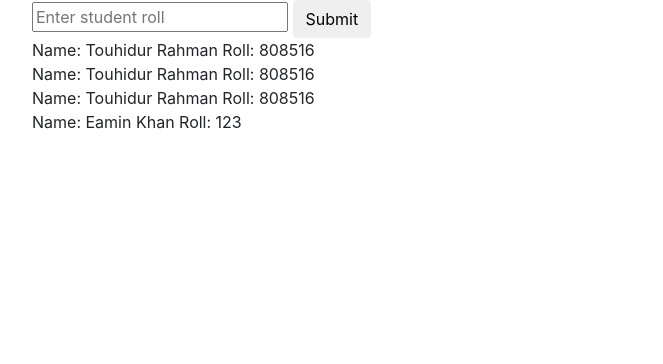
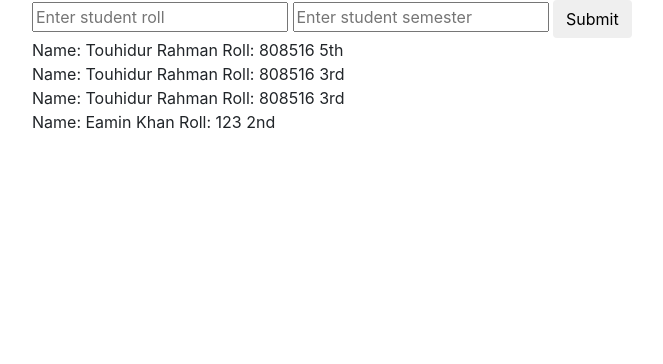
Before and after one commit to TechTouhid/Rpi-Project-django, a Django app: page /tabulation in a window 1280 px wide. Shown: the part 56-420 px from the top of the page, without its empty margins (53-716 px from the left). Run offline with Django 3.2, Linux system fonts and the light colour scheme; data comes from the database, SQL or seed files in the repository; some libraries are stand-ins or nearby versions.

Commit message:
query done up to roll and semester in tabulation

```diff
--- a/rpiapp/templates/tabulations.html
+++ b/rpiapp/templates/tabulations.html
@@ -5,7 +5,8 @@
 {% block content %}
 
     <form method="GET" action="/tabulation">{% csrf_token %}
-        <input type='text' name="q" placeholder="Enter student roll"  />
+        <input type='text' name="q_roll" placeholder="Enter student roll"  />
+        <input type='text' name="q_semester" placeholder="Enter student semester"  />
         <button type="submit" class="btn btn-default">Submit</button>
     </form>
 
@@ -14,6 +15,7 @@
         <div class='row'>
             <div class='col-sm-6 col-sm-offset-3'>
                 {{ object.student_id}}
+                {{ object.s_semester}}
             </div>
         </div>
 
--- a/rpiapp/views.py
+++ b/rpiapp/views.py
@@ -187,11 +187,12 @@ class StudentUpdateView(UpdateView):
 
 
 def tabulations(request):
-    query = request.GET.get('q', None)
+    q_roll = request.GET.get('q_roll', None)
+    q_semester = request.GET.get('q_semester', None)
     obj = Tabulation.objects.all()
-    print(query)
-    if query is not None:
-        obj = obj.filter(s_roll__icontains=query)
+    # print(query)
+    if q_roll and  q_semester is not None:
+        obj = obj.filter(Q(s_roll__icontains=q_roll) and Q(s_semester__icontains=q_semester))
         print(obj)
     template = 'tabulations.html'
     context = {'obj': obj}
```
